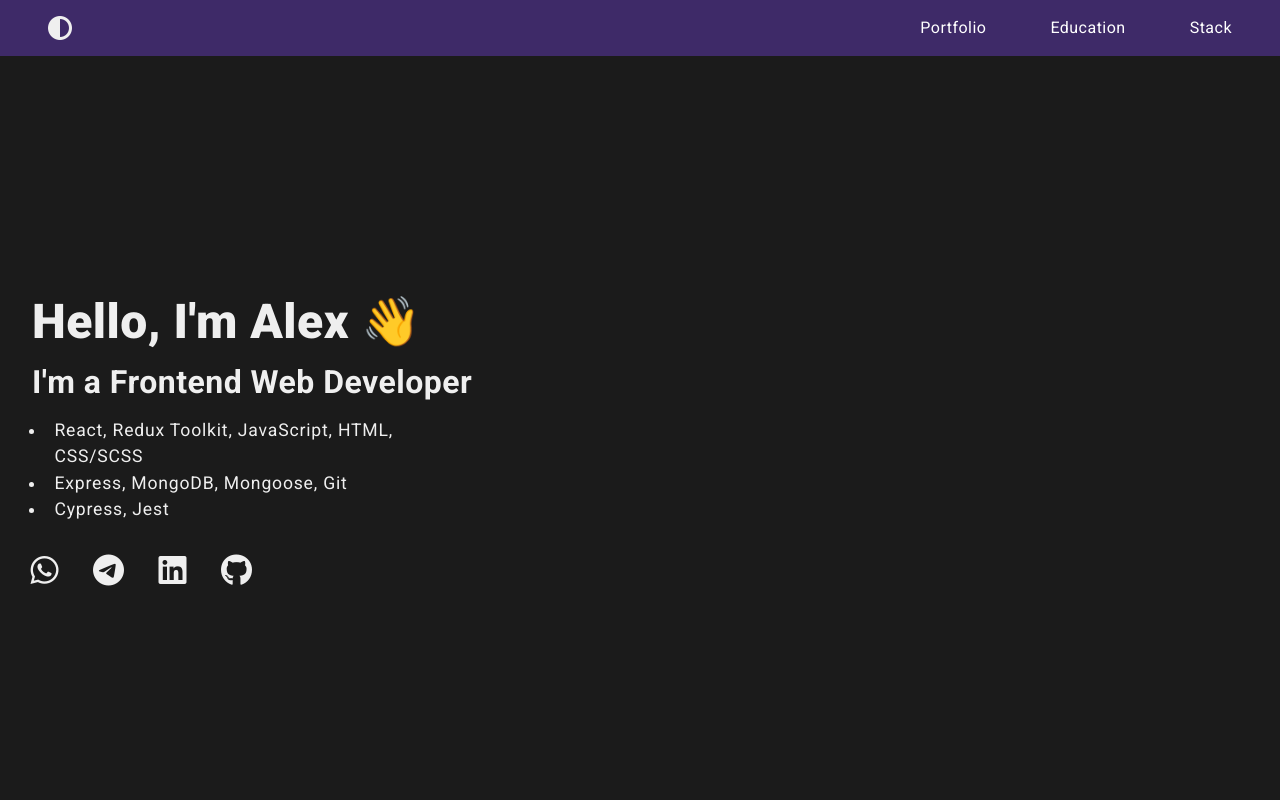
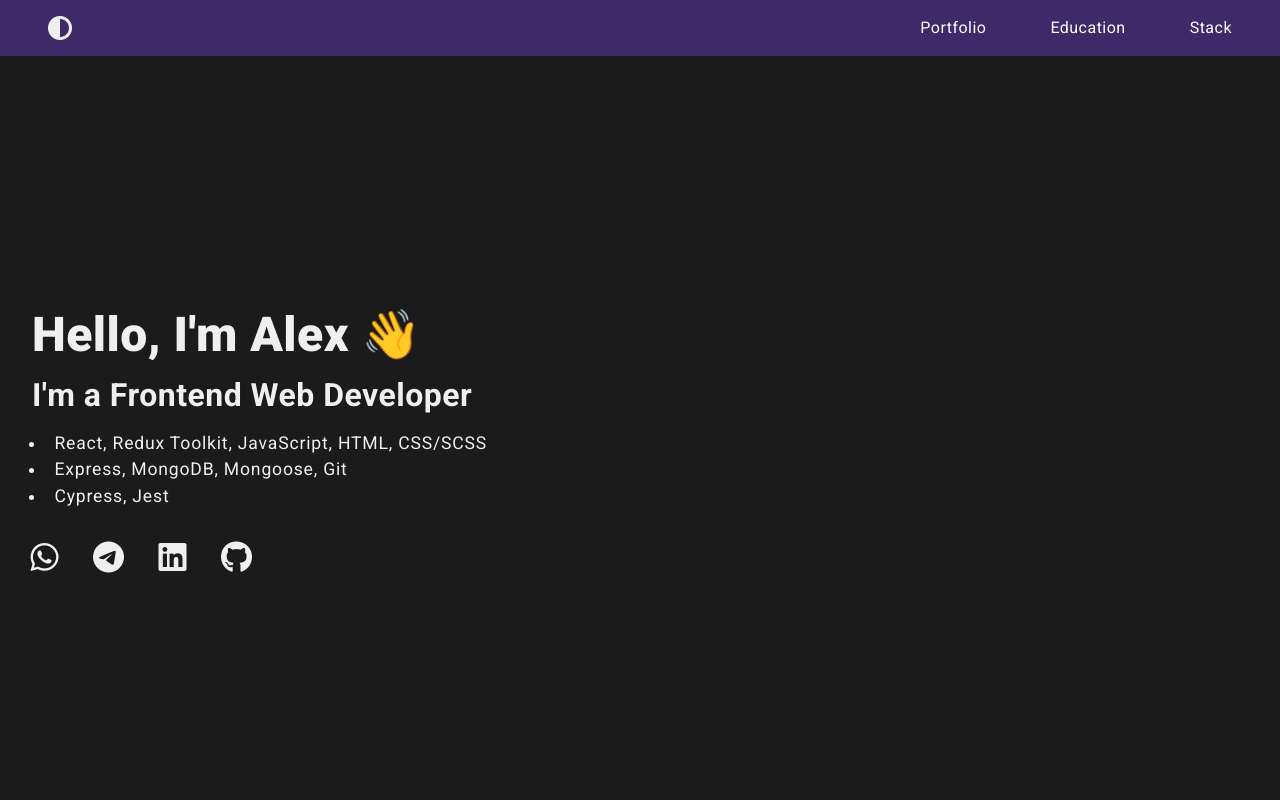
Before and after one commit to a-shalda/portfolio, a plain HTML site: page index.html in a window 1280 px wide. Shown: the top 800 px of the page. Drawn offline with Linux system fonts and the light colour scheme.

Commit message:
fixed the line

```diff
--- a/scss/_main.scss
+++ b/scss/_main.scss
@@ -153,7 +153,7 @@ header {
     &__details {
       font-size: 1.1rem;
       font-weight: 400;
-      max-width: 40ch;
+      // max-width: 40ch;
       letter-spacing: 0.05rem;
       list-style-type: disc;
       padding-left: 0.5rem;
```
Also changed, not shown: scss/styles.css, 1 other file.
